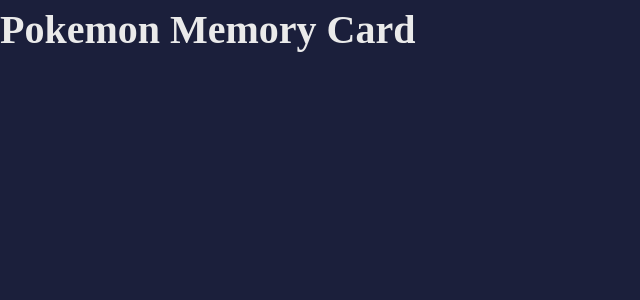
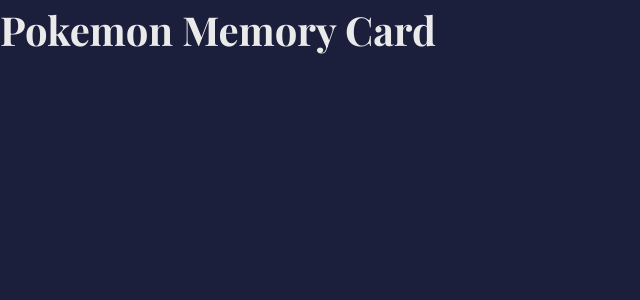
Before and after one commit to CeeZ-11/Odin-Project-Memory-Card, a React (Vite) app: page / in a window 1280 px wide. Shown: the top 300 px of the page, without its empty margins (0-640 px from the left). Built offline with nearby package versions, Linux system fonts and the light colour scheme.

Commit message:
:sparkles: feat: Add Google fonts and div for header and some style changes

```diff
--- a/index.html
+++ b/index.html
@@ -4,6 +4,10 @@
     <meta charset="UTF-8" />
     <meta name="viewport" content="width=device-width, initial-scale=1.0" />
     <title>Odin Project Memory Card</title>
+    <link
+      rel="stylesheet"
+      href="https://fonts.googleapis.com/css2?family=Poppins:wght@400;700&family=Lato:wght@400;700&family=Montserrat:wght@400;700&family=Playfair+Display:wght@400;700&family=Press+Start+2P&family=Cinzel:wght@400;700&display=swap"
+    />
   </head>
   <body>
     <div id="root"></div>
--- a/src/App.css
+++ b/src/App.css
@@ -1,6 +1,11 @@
 .App {
+  font-family: "Poppins", "Lato", "Montserrat", sans-serif;
   background-color: #1b1f3b;
   width: 100vw;
   height: 100vh;
   color: #eaeaea;
 }
+
+.Header h1 {
+  font-family: "Playfair Display", "Press Start 2P", "Cinzel", serif;
+}
--- a/src/components/Header.jsx
+++ b/src/components/Header.jsx
@@ -1,7 +1,7 @@
 export default function Header() {
   return (
-    <>
+    <div className="Header">
       <h1>Pokemon Memory Card</h1>
-    </>
+    </div>
   );
 }
```
